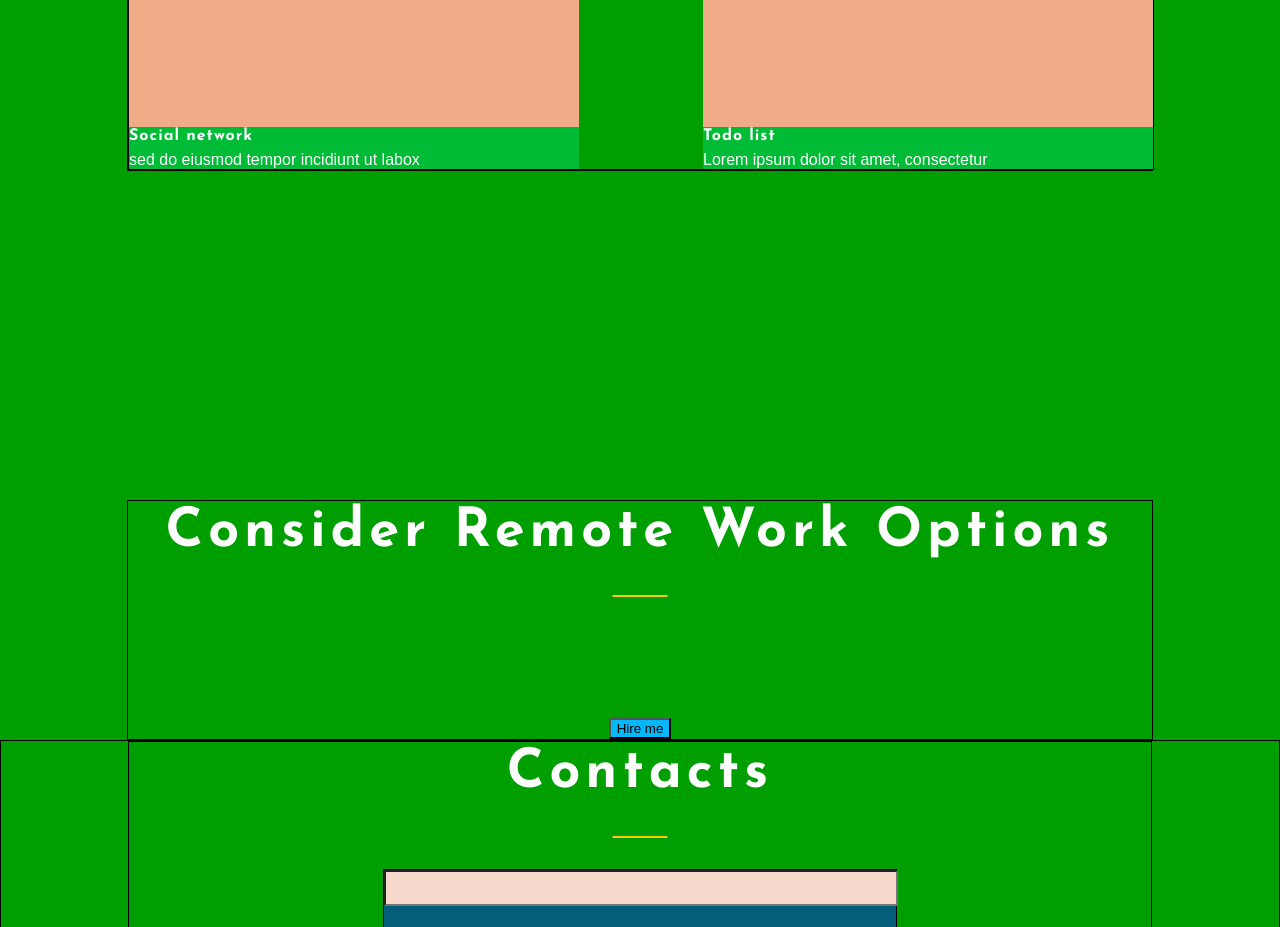
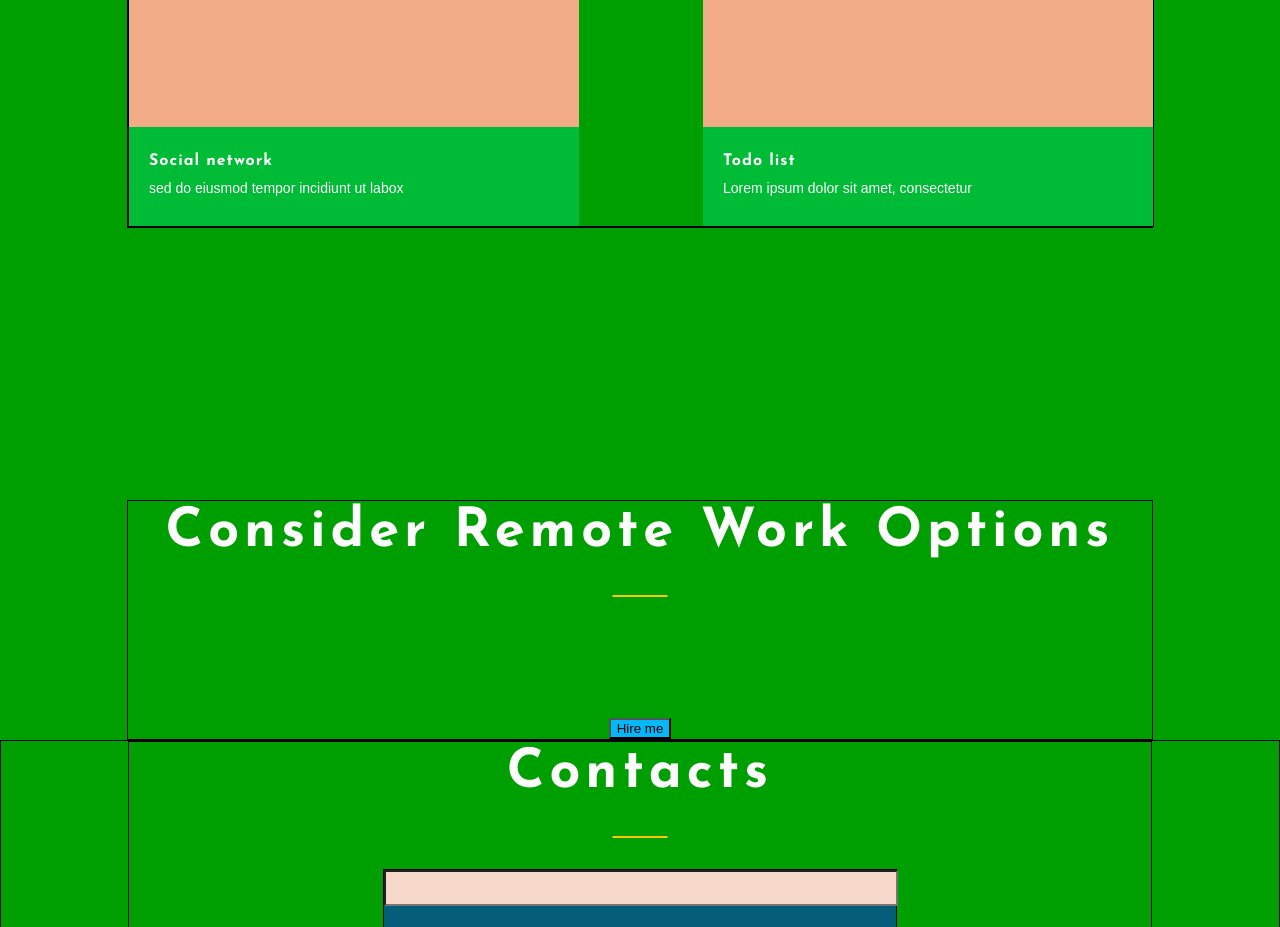
Before and after one commit to iliik/cv, a React (Create React App) app: page / in a window 1280 px wide. Shown: the part 1980-2907 px from the top of the page. Built offline with nearby package versions, Linux system fonts and the light colour scheme; a web font is replaced by a local one.

Commit message:
project-Css-projectInfo

```diff
--- a/src/my-works/project/Project.js
+++ b/src/my-works/project/Project.js
@@ -7,8 +7,11 @@ function Project(props) {
             <div className={style.image}>
                 <a className={style.video}>Watch</a>
             </div>
-            <h3 className={style.projectTitle}>{props.title}</h3>
-            <span className={style.description}>{props.discription}</span>
+            <div className={style.projectInfo}>
+                <h3 className={style.projectTitle}>{props.title}</h3>
+                <span className={style.description}>{props.discription}</span>
+            </div>
+
         </div>
     );
 }
--- a/src/my-works/project/Project.module.css
+++ b/src/my-works/project/Project.module.css
@@ -43,4 +43,10 @@
 .description {
     font-family: 'Poppins', sans-serif;
     color: #fefeff;
+    line-height: 1.8;
+    font-weight: 400;
+    font-size: 14px;
 }
+.projectInfo{
+    padding: 25px 20px;
+}
```
